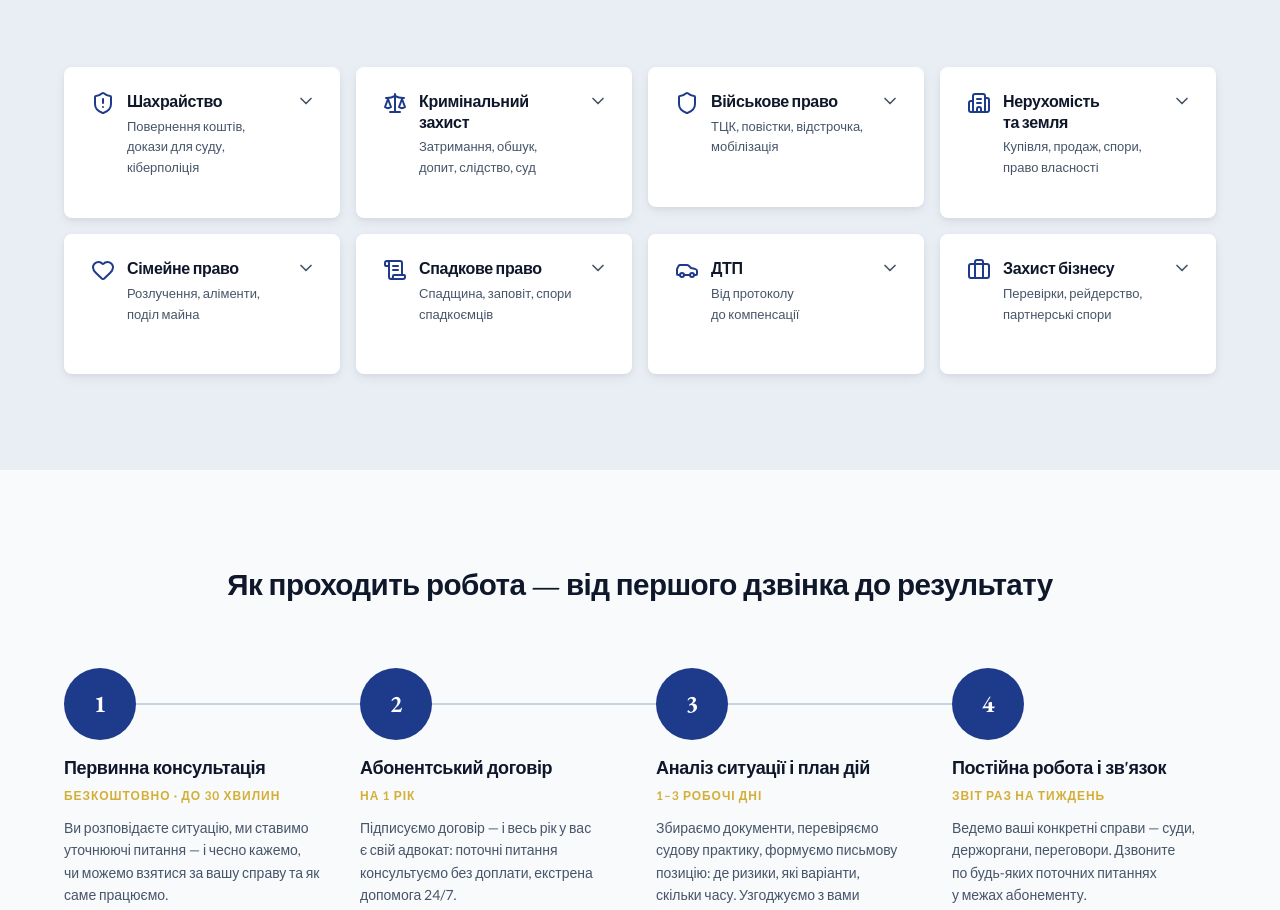
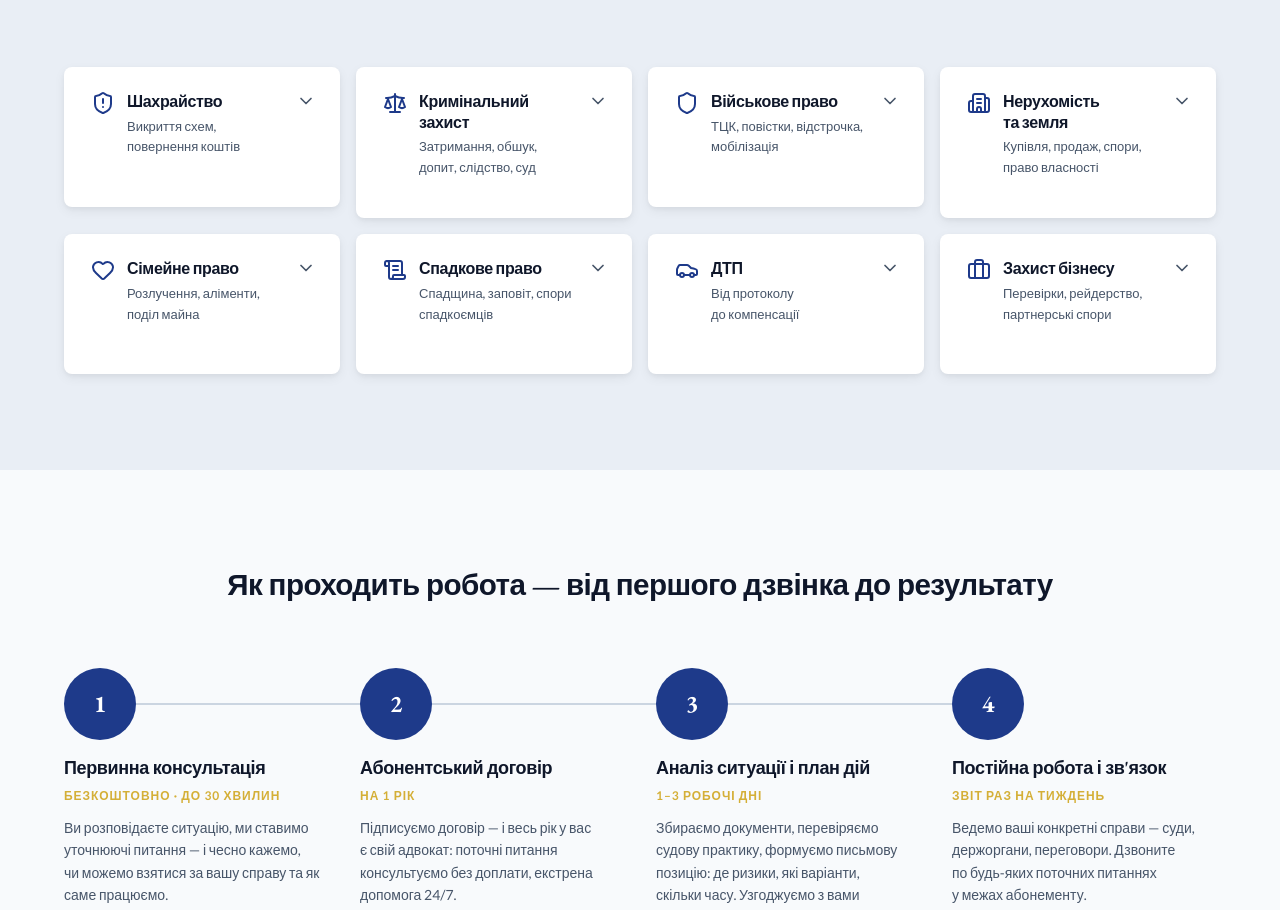
Before and after one commit to NikolayYank/vash-advokat, a Next.js app: page / in a window 1280 px wide. Shown: the part 1005-1915 px from the top of the page. Built offline with nearby package versions, Linux system fonts and the light colour scheme.

Commit message:
Shorten fraud card description to 2 lines
Co-Authored-By: Claude Opus 4.6 (1M context) <noreply@anthropic.com>

```diff
--- a/src/app/page.tsx
+++ b/src/app/page.tsx
@@ -117,7 +117,7 @@ const servicesList = [
     key: "shahrajstvo",
     Icon: ShieldAlert,
     title: "Шахрайство",
-    desc: "Повернення коштів, докази для\u00A0суду, кіберполіція",
+    desc: "Викриття схем, повернення коштів",
     scenarios: "Дзвінки «з\u00A0банку», фейкові договори купівлі-продажу, крипто-сками, фішинг у\u00A0месенджерах, шахрайство з\u00A0нерухомістю.",
     action: "Розбираємо схему, фіксуємо докази, готуємо звернення до\u00A0кіберполіції та\u00A0позови до\u00A0суду — щоб у\u00A0вас були максимальні шанси повернути кошти.",
   },
```
